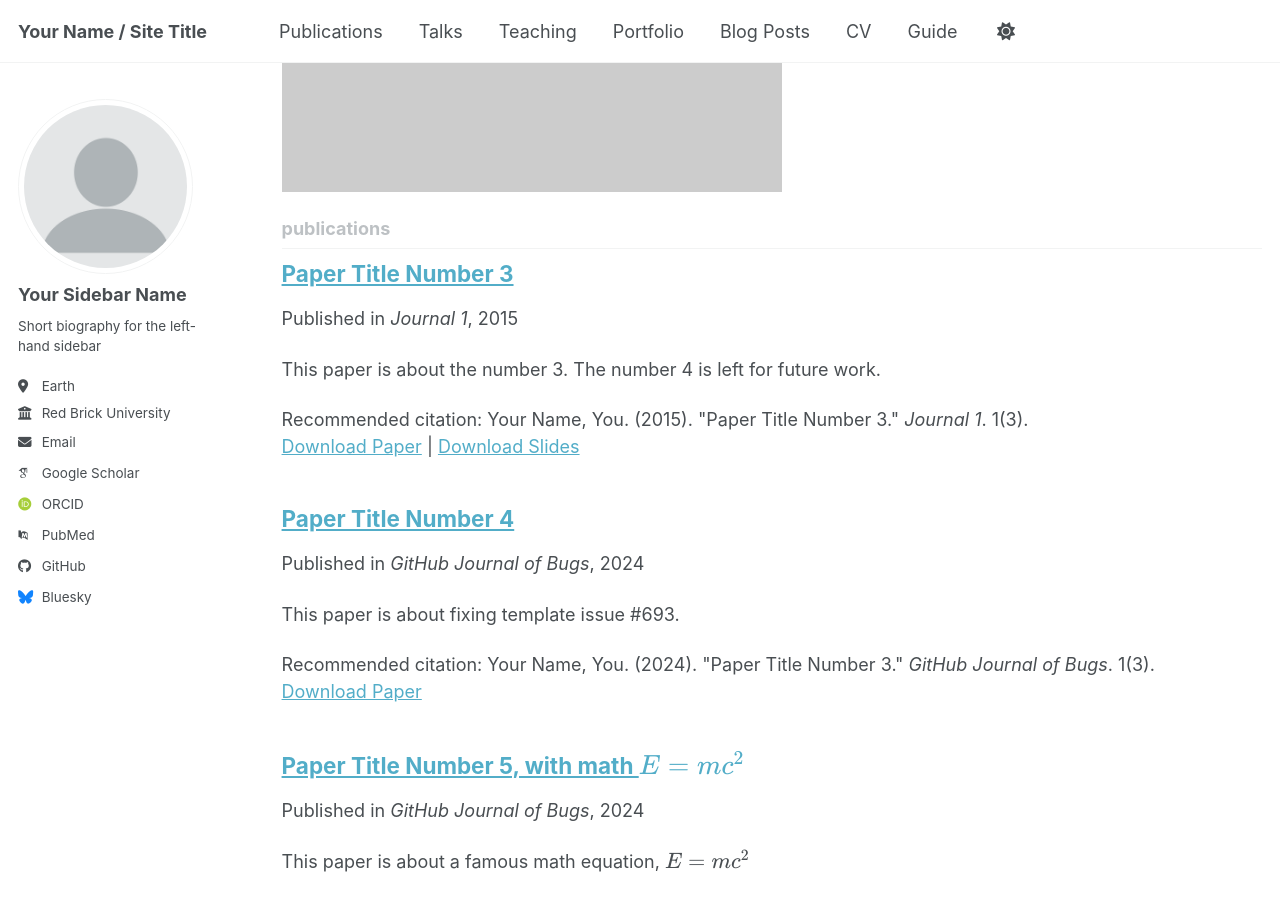
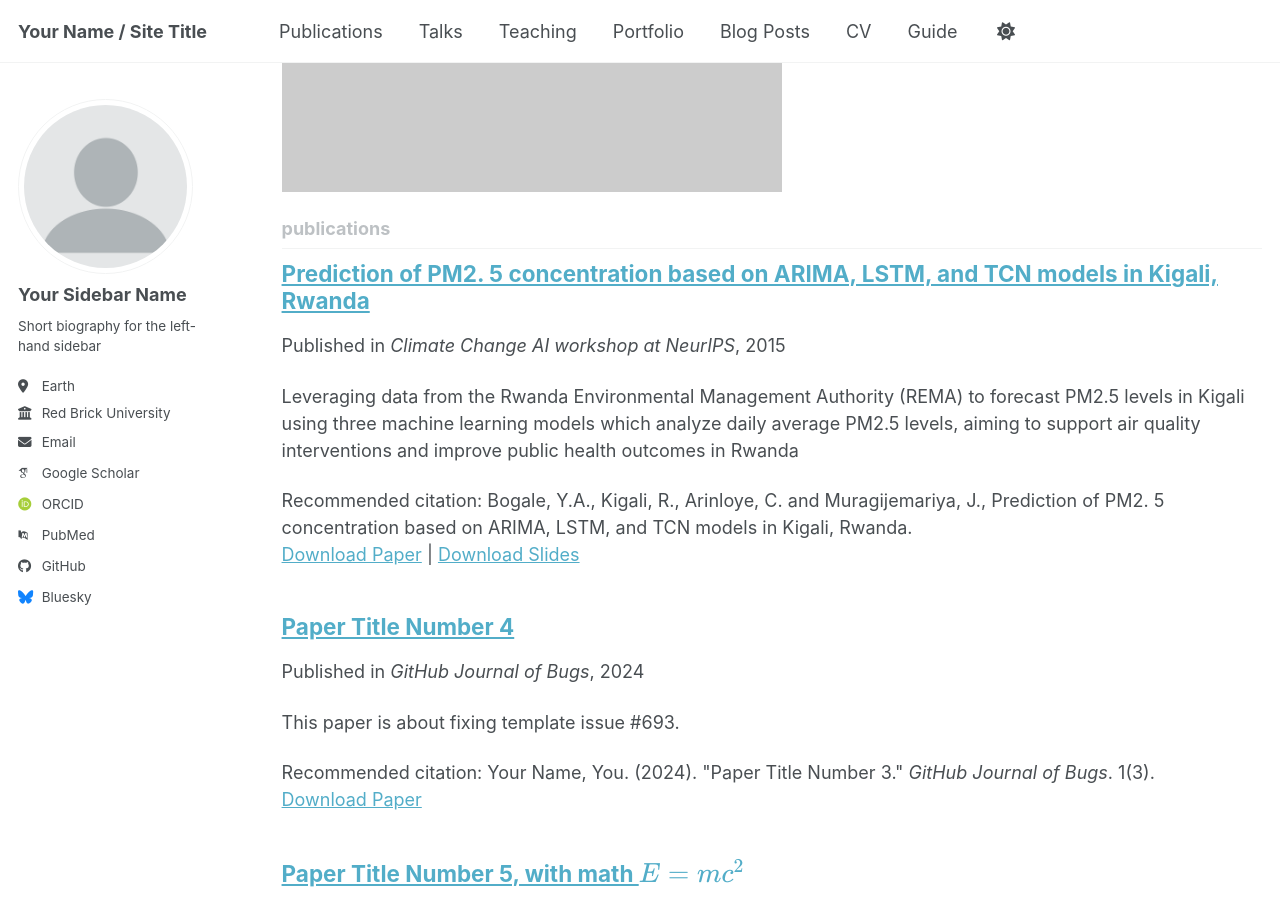
Before and after one commit to yamlakyam/yamlakyam.github.io, a Jekyll site: the page built from _pages/collection-archive.html, in a window 1280 px wide and 900 px high, scrolled down 893 px. Built offline with Jekyll 4.4.1, drawn with Linux system fonts in a browser that asks for light colours; some web fonts are replaced; a script bundle is joined from its source files by our own code; library files that are not in the unit come from our copies.

Commit message:
Update 2015-10-01-paper-title-number-3.md

```diff
--- a/_publications/2015-10-01-paper-title-number-3.md
+++ b/_publications/2015-10-01-paper-title-number-3.md
@@ -1,14 +1,14 @@
 ---
-title: "Paper Title Number 3"
+title: "Prediction of PM2. 5 concentration based on ARIMA, LSTM, and TCN models in Kigali, Rwanda"
 collection: publications
-category: manuscripts
-permalink: /publication/2015-10-01-paper-title-number-3
-excerpt: 'This paper is about the number 3. The number 4 is left for future work.'
+category: Workshop paper
+permalink: https://s3.us-east-1.amazonaws.com/climate-change-ai/papers/neurips2024/47/paper.pdf
+excerpt: 'Leveraging data from the Rwanda Environmental Management Authority (REMA) to forecast PM2.5 levels in Kigali using three machine learning models which analyze daily average PM2.5 levels, aiming to support air quality interventions and improve public health outcomes in Rwanda'
 date: 2015-10-01
-venue: 'Journal 1'
-slidesurl: 'https://academicpages.github.io/files/slides3.pdf'
-paperurl: 'https://academicpages.github.io/files/paper3.pdf'
-citation: 'Your Name, You. (2015). &quot;Paper Title Number 3.&quot; <i>Journal 1</i>. 1(3).'
+venue: 'Climate Change AI workshop at NeurIPS'
+slidesurl: '  '
+paperurl: 'https://s3.us-east-1.amazonaws.com/climate-change-ai/papers/neurips2024/47/paper.pdf'
+citation: 'Bogale, Y.A., Kigali, R., Arinloye, C. and Muragijemariya, J., Prediction of PM2. 5 concentration based on ARIMA, LSTM, and TCN models in Kigali, Rwanda.'
 ---
 
 The contents above will be part of a list of publications, if the user clicks the link for the publication than the contents of section will be rendered as a full page, allowing you to provide more information about the paper for the reader. When publications are displayed as a single page, the contents of the above "citation" field will automatically be included below this section in a smaller font.
```
